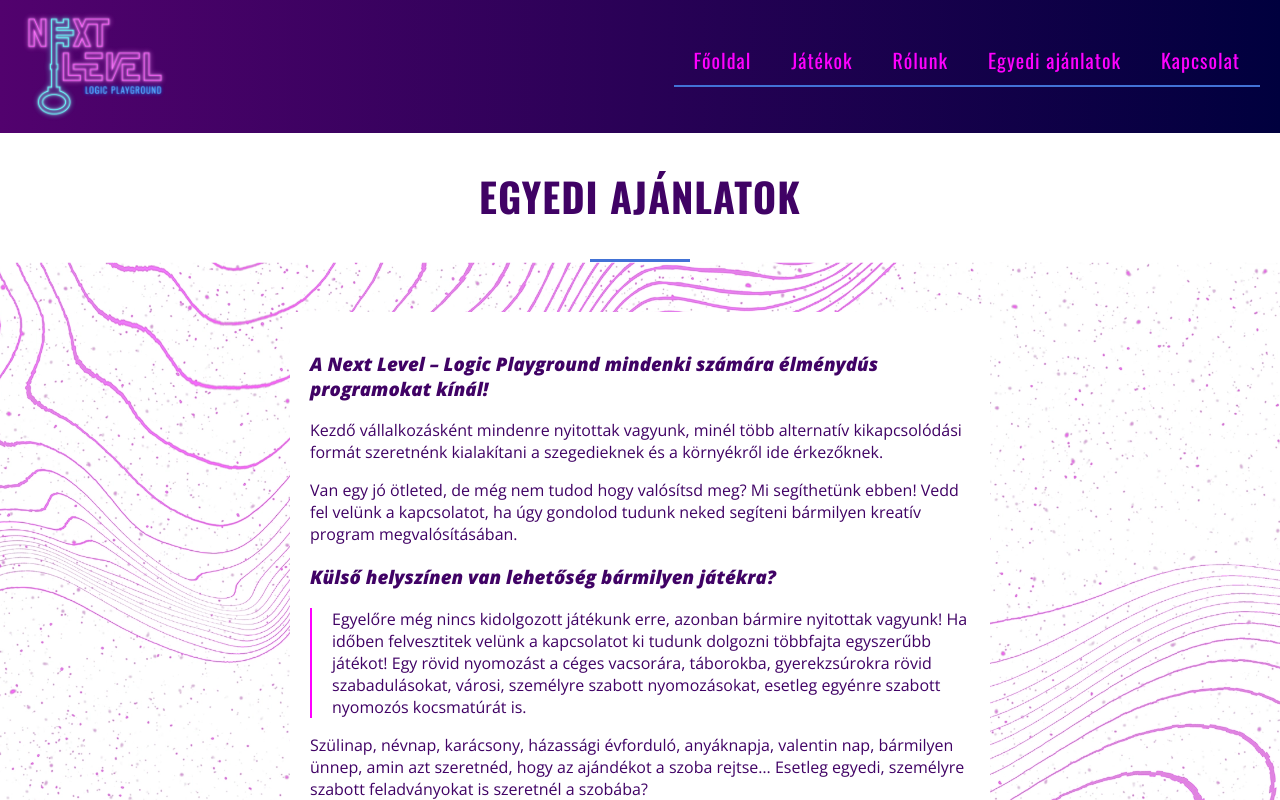
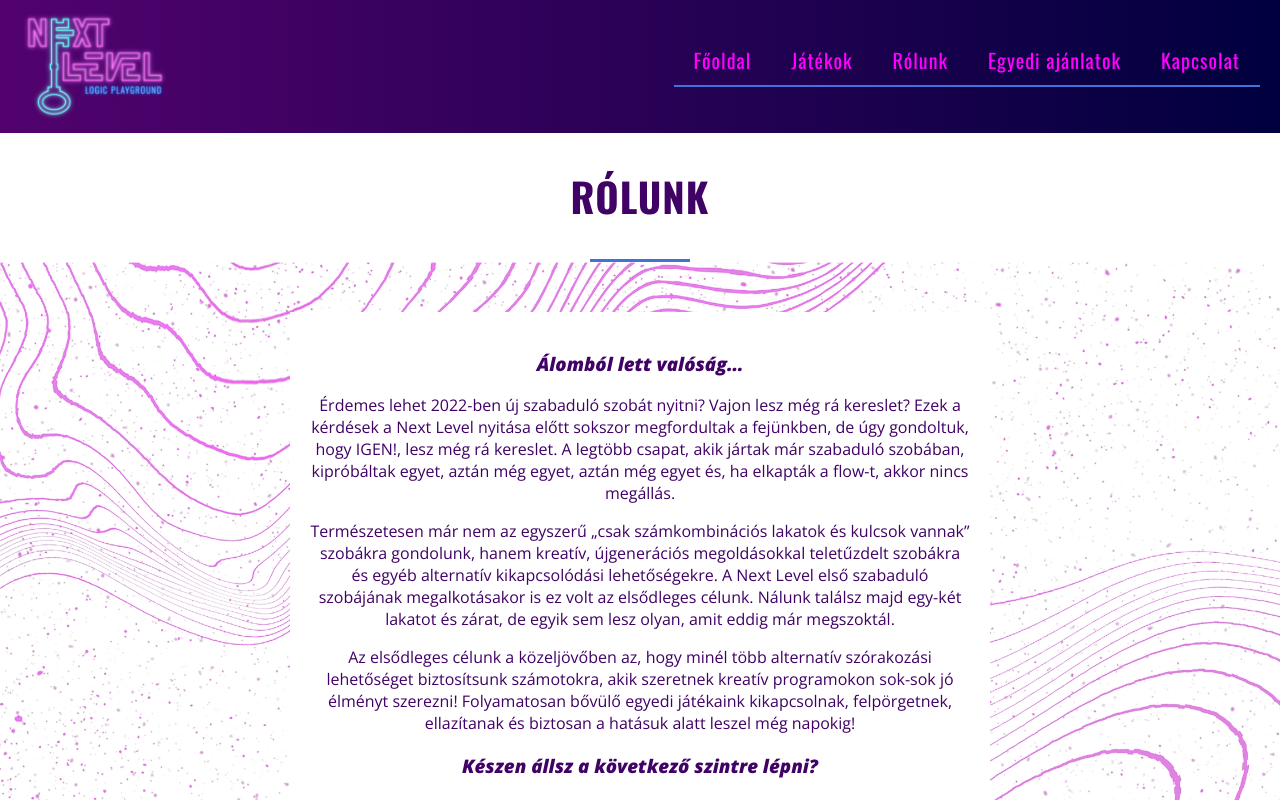
Before and after one commit to GyebnarPeter/next-level, a React (Create React App) app in the folder client/: page / in a window 1280 px wide. Shown: the top 800 px of the page. Built offline with nearby package versions, Linux system fonts and the light colour scheme; the HTML template or start-up script is replaced by a standard one.

Commit message:
create about page

```diff
--- a/client/src/App.js
+++ b/client/src/App.js
@@ -1,12 +1,13 @@
 import Header from "./components/header/Header";
 import Home from "./pages/home/Home";
 import UniqueOffers from "./pages/uniqueOffers/UniqueOffers";
+import About from "./pages/about/About";
 
 function App() {
     return (
         <div className="App">
             <Header />
-            <UniqueOffers />
+            <About />
         </div>
     );
 }
--- /dev/null
+++ b/client/src/pages/about/About.jsx
@@ -0,0 +1,22 @@
+import Footer from "../../components/footer/Footer";
+import Title from "../../components/title/Title";
+import "./about.css";
+
+export default function About() {
+    return (
+        <>
+        <Title name="Rólunk" />
+        <main className="about">
+            <div className="aboutText">
+                <h3>Álomból lett valóság…</h3>
+                <p>Érdemes lehet 2022-ben új szabaduló szobát nyitni? Vajon lesz még rá kereslet? Ezek a kérdések a Next Level nyitása előtt sokszor megfordultak a fejünkben, de úgy gondoltuk, hogy IGEN!, lesz még rá kereslet. A legtöbb csapat, akik jártak már szabaduló szobában, kipróbáltak egyet, aztán még egyet, aztán még egyet és, ha elkapták a flow-t, akkor nincs megállás. </p>
+                <p>Természetesen már nem az egyszerű „csak számkombinációs lakatok és kulcsok vannak” szobákra gondolunk, hanem kreatív, újgenerációs megoldásokkal teletűzdelt szobákra és egyéb alternatív kikapcsolódási lehetőségekre. A Next Level első szabaduló szobájának megalkotásakor is ez volt az elsődleges célunk. Nálunk találsz majd egy-két lakatot és zárat, de egyik sem lesz olyan, amit eddig már megszoktál. </p>
+                <p>Az elsődleges célunk a közeljövőben az, hogy minél több alternatív szórakozási lehetőséget biztosítsunk számotokra, akik szeretnek kreatív programokon sok-sok jó élményt szerezni! Folyamatosan bővülő egyedi játékaink kikapcsolnak, felpörgetnek, ellazítanak és biztosan a hatásuk alatt leszel még napokig!</p>
+                <h3>Készen állsz a következő szintre lépni? </h3>
+                <p>Gyere el és próbáld ki a Next Level – Logic Playground első logikai játékait és kövesd nyomon a bővülő kínálatunkat!</p>
+            </div>
+        </main>
+        <Footer />
+        </>
+    )
+}
--- /dev/null
+++ b/client/src/pages/about/about.css
@@ -0,0 +1,29 @@
+.about {
+    background: url(../../images/white-bg.webp) no-repeat center center;
+    background-size: cover;
+    padding-bottom: 50px;
+    padding: 20px;
+}
+
+.aboutText {
+    background-color: white;
+    padding: 20px;
+    max-width: 700px;
+    margin: auto;
+    text-align: center;
+}
+
+.about h3 {
+    color: var(--purple);
+    font-style: italic;
+}
+
+.about p {
+    color: var(--purple);
+}
+
+@media screen and (min-width: 768px) {
+    .about {
+        padding: 50px 20px;
+    }
+}
```
